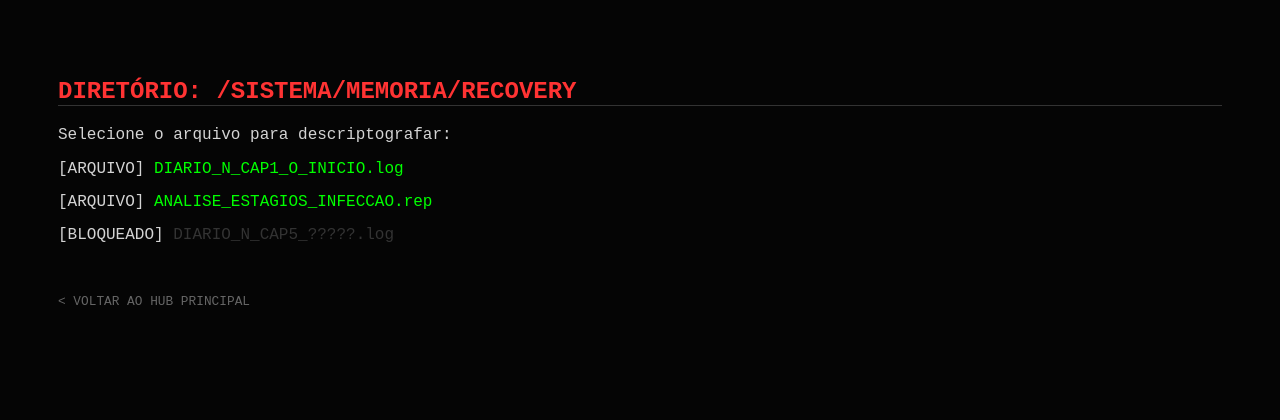
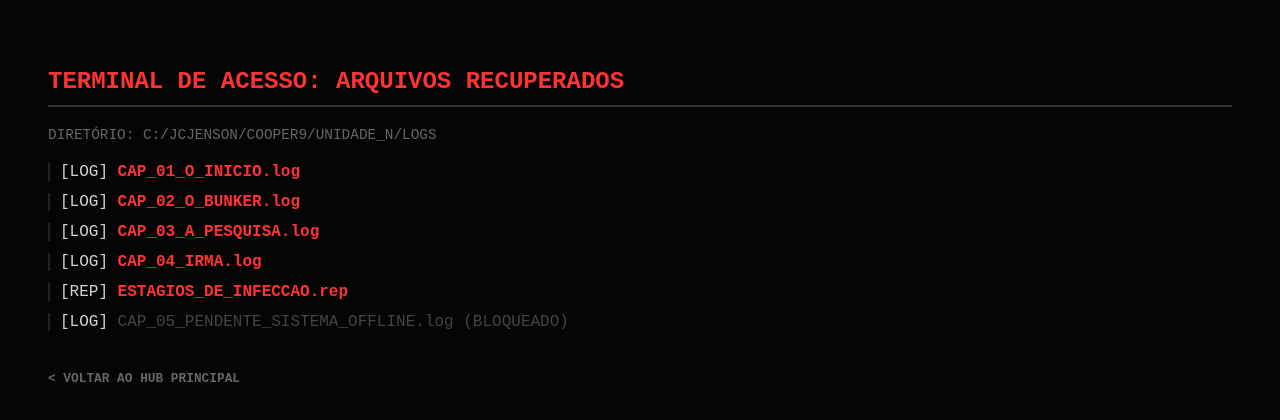
Before and after one commit to Pancheri1111/infected-au, a plain HTML site: page logs.html in a window 1280 px wide. Drawn offline with Linux system fonts and the light colour scheme.

Commit message:
Update logs.html

```diff
--- a/logs.html
+++ b/logs.html
@@ -2,25 +2,30 @@
 <html lang="pt-br">
 <head>
     <meta charset="UTF-8">
-    <title>Banco de Dados - Infected AU</title>
+    <title>Banco de Dados - THE BROKEN HIVE</title>
     <style>
-        body { background: #050505; color: #d4d4d4; font-family: 'Courier New', Courier, monospace; padding: 50px; }
-        h2 { color: #ff3333; border-bottom: 1px solid #333; }
+        body { background: #050505; color: #d4d4d4; font-family: 'Courier New', monospace; padding: 40px; }
+        h2 { color: #ff3333; border-bottom: 2px solid #333; padding-bottom: 10px; }
+        .directory { color: #666; font-size: 0.9em; margin-bottom: 20px; }
         ul { list-style: none; padding: 0; }
-        li { margin: 15px 0; }
-        a { color: #00ff00; text-decoration: none; } /* Links em verde estilo terminal antigo */
-        a:hover { text-decoration: underline; }
-        .back { margin-top: 50px; display: block; color: #666; font-size: 0.8em; }
+        li { margin: 12px 0; border-left: 2px solid #222; padding-left: 10px; }
+        a { color: #ff3333; text-decoration: none; font-weight: bold; }
+        a:hover { color: #fff; text-shadow: 0 0 5px #ff3333; }
+        .status-locked { color: #444; cursor: not-allowed; }
+        .back { margin-top: 40px; display: block; color: #666; font-size: 0.8em; }
     </style>
 </head>
 <body>
-    <h2>DIRETÓRIO: /SISTEMA/MEMORIA/RECOVERY</h2>
-    <p>Selecione o arquivo para descriptografar:</p>
+    <h2>TERMINAL DE ACESSO: ARQUIVOS RECUPERADOS</h2>
+    <div class="directory">DIRETÓRIO: C:/JCJENSON/COOPER9/UNIDADE_N/LOGS</div>
 
     <ul>
-        <li>[ARQUIVO] <a href="cap1.html">DIARIO_N_CAP1_O_INICIO.log</a></li>
-        <li>[ARQUIVO] <a href="estagios.html">ANALISE_ESTAGIOS_INFECCAO.rep</a></li>
-        <li>[BLOQUEADO] <a href="#" style="color: #333; cursor: not-allowed;">DIARIO_N_CAP5_?????.log</a></li>
+        <li>[LOG] <a href="cap1.html">CAP_01_O_INICIO.log</a></li>
+        <li>[LOG] <a href="cap2.html">CAP_02_O_BUNKER.log</a></li>
+        <li>[LOG] <a href="cap3.html">CAP_03_A_PESQUISA.log</a></li>
+        <li>[LOG] <a href="cap4.html">CAP_04_IRMA.log</a></li>
+        <li>[REP] <a href="estagios.html">ESTAGIOS_DE_INFECCAO.rep</a></li>
+        <li>[LOG] <span class="status-locked">CAP_05_PENDENTE_SISTEMA_OFFLINE.log (BLOQUEADO)</span></li>
     </ul>
 
     <a href="index.html" class="back">< VOLTAR AO HUB PRINCIPAL</a>
```
